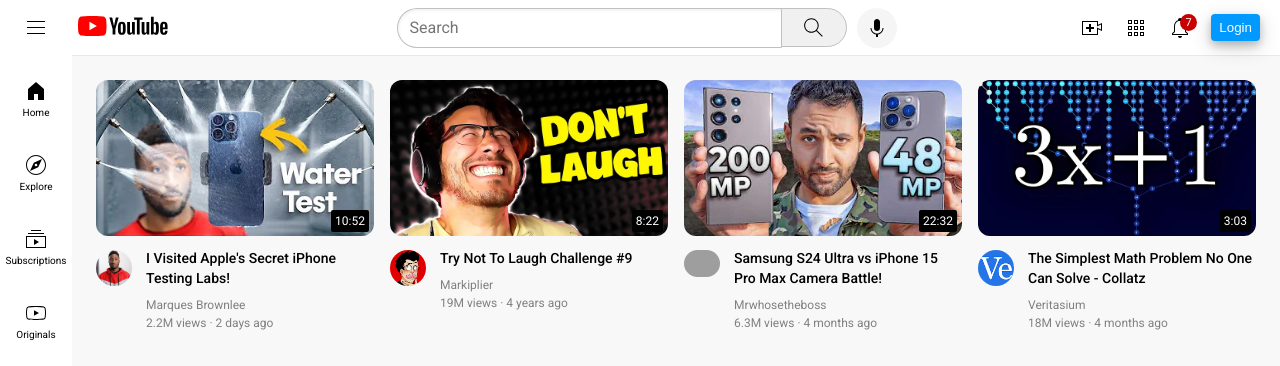
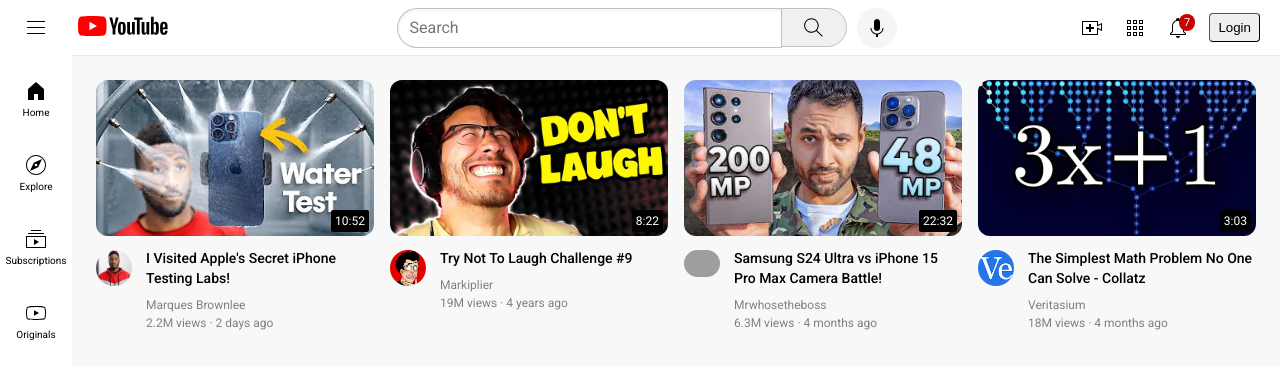
Before and after one commit to Koushik-Pusarla/webapp, a Django app: page / in a window 1280 px wide. Shown: the top 366 px of the page. Run offline with Django 5.2, Linux system fonts and the light colour scheme; grey boxes are pictures that could not be loaded.

Commit message:
Update index.html

```diff
--- a/templates/index.html
+++ b/templates/index.html
@@ -70,19 +70,27 @@
                         color: white;
                     }
 
+                    .logout a:hover {
+                        opacity: 0.8;
+
+                    }
+
                     .login {
                         padding: 6px 8px;
                         border-radius: 4px;
-                        background-color: rgb(0, 153, 255);
-                        border: none;
+                        border-width: 1px;
                         cursor: pointer;
-                        box-shadow: 0 4px 8px 0 rgba(0, 0, 0, 0.2), 0 6px 20px 0 rgba(0, 0, 0, 0.19);
                     }
 
                     .login a {
                         text-decoration: none;
-                        color: white;
+                        color: black;
                     }
+
+                    .login a:hover {
+                        color: red;
+                    }
+
                 </style>
                 {% if user.is_authenticated %}
                 <p style="padding-left: 10px;">Hello, {{user.username}}</p>
```
